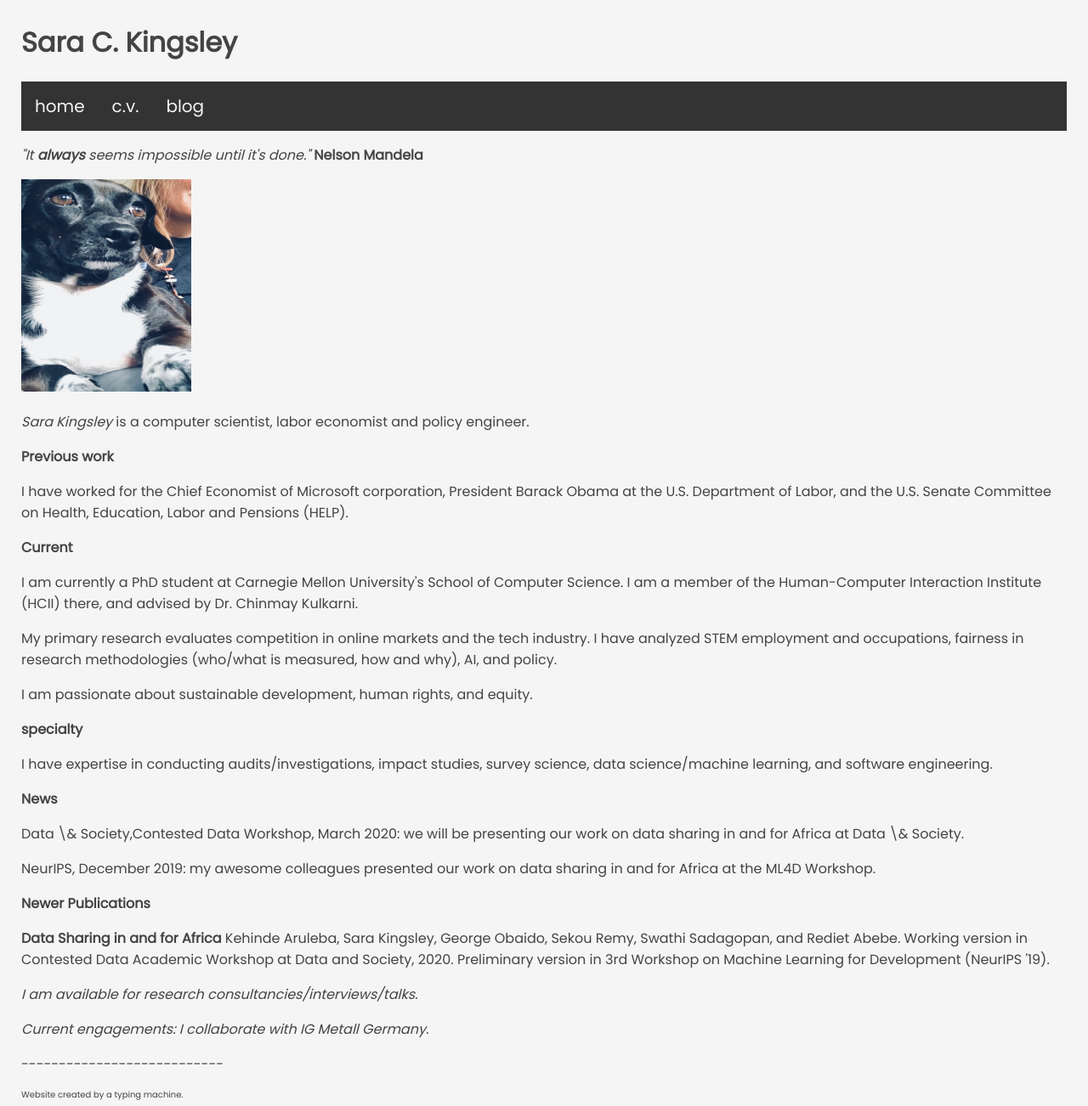
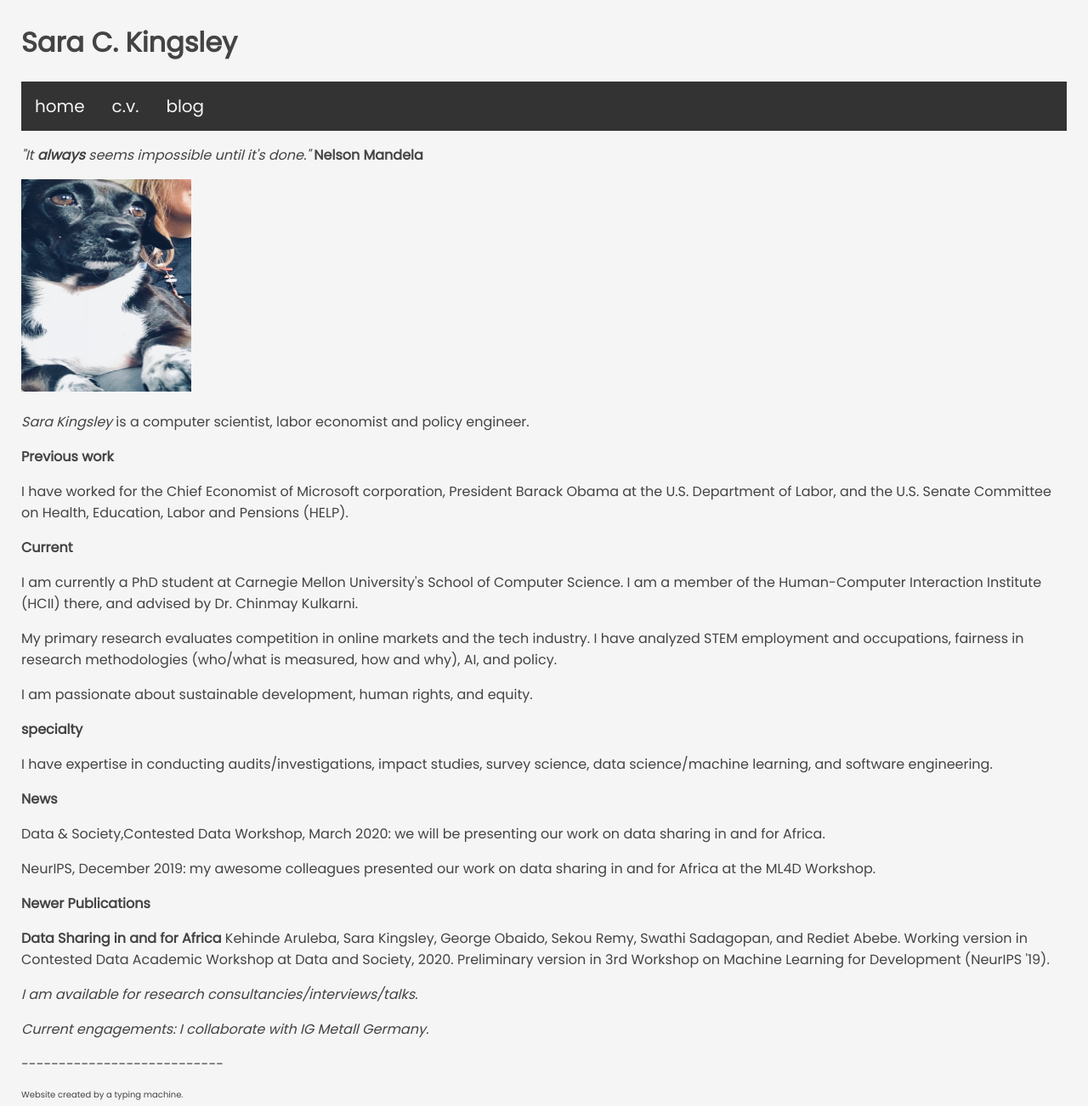
Before and after one commit to sarakingsley/sarakingsley.github.io, a Jekyll site: the page built from README.md, in a window 1280 px wide. Shown: the whole page at 85% size. Built offline with Jekyll 4.4.1, drawn with Linux system fonts in a browser that asks for light colours; some web fonts are replaced; our own code applies the rules of GitHub Pages for plain Markdown files.

Commit message:
Update home.html

```diff
--- a/_layouts/home.html
+++ b/_layouts/home.html
@@ -71,7 +71,7 @@
       <p>I have expertise in conducting audits/investigations, impact studies, survey science, data science/machine learning, and software engineering. </p>
 
       <p> <b>News</b></p>
-      <p>Data \& Society,Contested Data Workshop, March 2020: we will be presenting our work on data sharing in and for Africa at Data \& Society.</p>
+      <p>Data & Society,Contested Data Workshop, March 2020: we will be presenting our work on data sharing in and for Africa.</p>
       <p>NeurIPS, December 2019: my awesome colleagues presented our work on data sharing in and for Africa at the ML4D Workshop.</p>
 
        <p> <b>Newer Publications</b></p>
```
